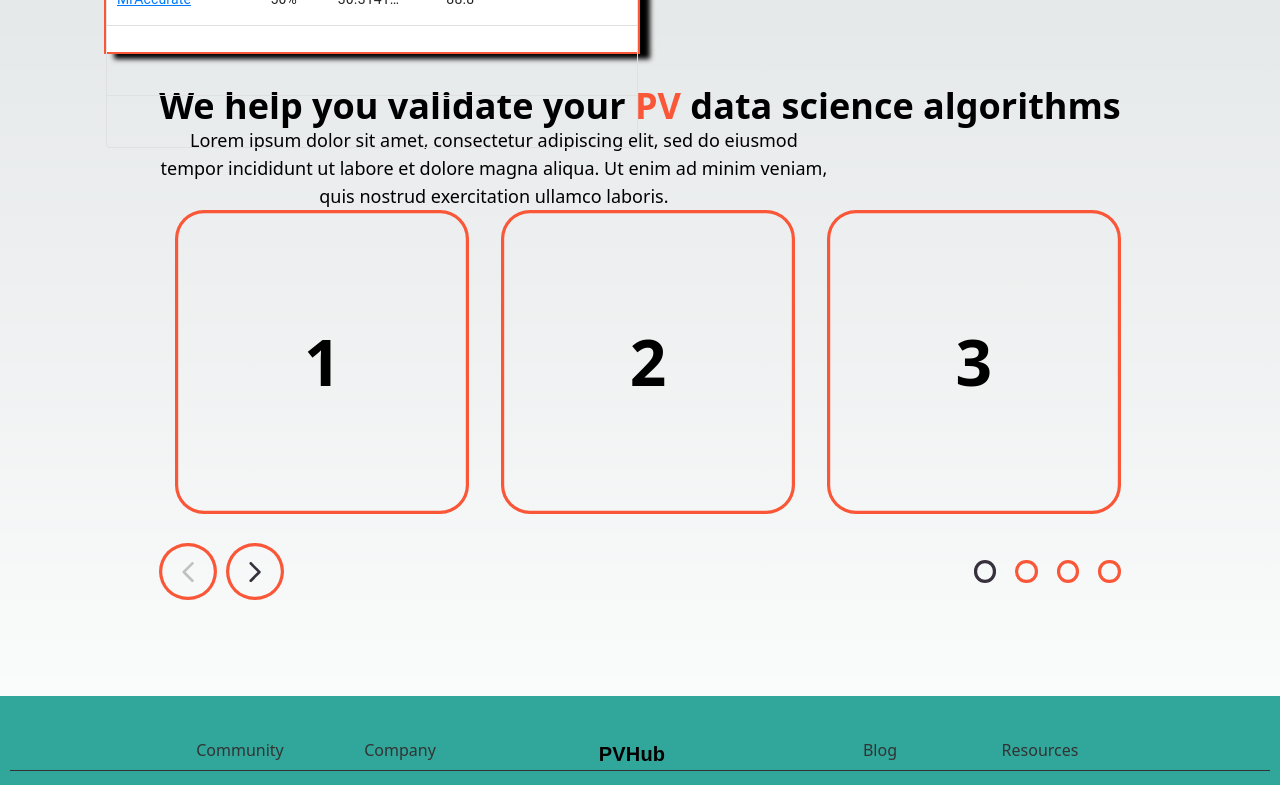
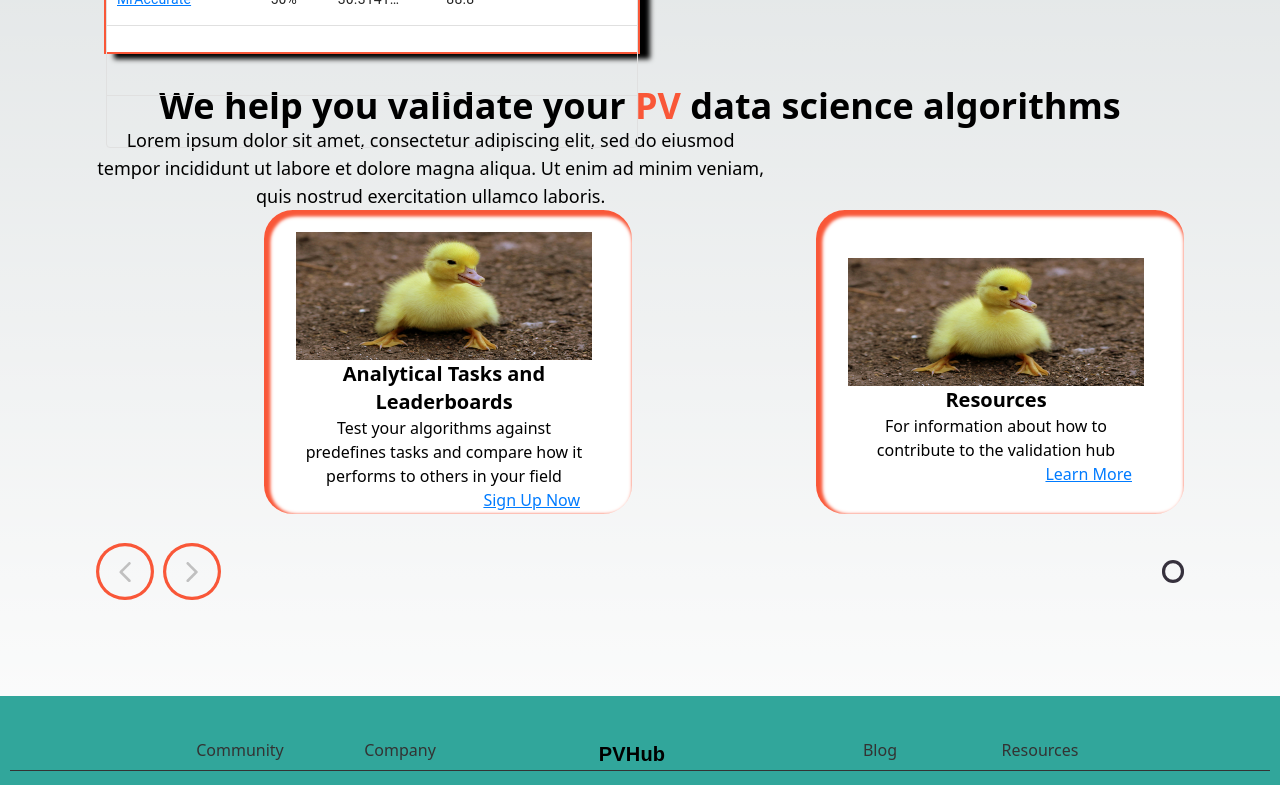
Before and after one commit to slacgismo/pv-validation-hub-client, a Next.js app: page / in a window 1280 px wide. Shown: the part 510-1295 px from the top of the page. Built offline with nearby package versions, Linux system fonts and the light colour scheme.

Commit message:
finished homepage and carousel, added external nav page
Signed-off-by: Duncan Ragsdale <88173870+Thistleman@users.noreply.github.com>

```diff
--- /dev/null
+++ b/src/app/(externLink)/external/page.tsx
@@ -0,0 +1,38 @@
+'use client';
+// *********** START OF IMPORTS ***********
+
+import React from 'react';
+import Link from 'next/link';
+
+// *********** MODULE IMPORTS ***********
+
+import Header from '@/app/modules/header/header';
+import Footer from '@/app/modules/footer/footer';
+import {useSearchParams} from 'next/navigation';
+
+// *********** REDUX IMPORTS ***********
+
+// *********** END OF IMPORTS ***********
+
+const LogoutPage: React.FC = (props) => {
+  const searchParams = useSearchParams();
+  const extURL = searchParams.get('exturl') || '';
+  return (
+    <div className="flex flex-col min-h-screen">
+      <Header />
+      <main className="flex min-h-screen flex-col
+    items-center justify-between p-24">
+        <div>You have selected a link that is navigating
+        you away from pv-validation-hub.org</div>
+        <div>The link is for: {extURL}</div>
+        <Link href={extURL} />
+
+        <div>You can return to the main page by clicking the link below:</div>
+        <Link href={'/'}>Return to main page</Link>
+      </main>
+      <Footer />
+    </div>
+  );
+};
+
+export default LogoutPage;
--- a/src/app/globals.css
+++ b/src/app/globals.css
@@ -141,10 +141,10 @@ START OF EMBLA CAROUSEL STYLES
 }
 
 .embla__slide__number {
-  box-shadow: inset 0 0 0 0.2rem var(--brand-primary);
+  box-shadow: inset 0.2rem 0.2rem 0.2rem 0.2rem var(--brand-primary);
+  background-color: white;
   border-radius: 1.8rem;
-  font-size: 4rem;
-  font-weight: 600;
+  margin-left: auto;
   display: flex;
   align-items: center;
   justify-content: center;
@@ -429,3 +429,7 @@ body {
 .smShadowed {
   box-shadow: 5px 3px 3px black;
 }
+
+.carouselImage {
+  height: 8rem
+}
--- a/src/app/homepage.tsx
+++ b/src/app/homepage.tsx
@@ -10,6 +10,7 @@ import Header from '@/app/modules/header/header';
 import Footer from '@/app/modules/footer/footer';
 import DemoBoard from '@/app/modules/homepage/demoTable';
 import EmblaCarousel from '@/app/modules/carousels/carouselBuilder';
+import Cards from '@/app/modules/carousels/carousel.json';
 
 // *********** CSS IMPORTS ***********
 
@@ -18,7 +19,7 @@ import '@/app/modules/modulecss/carousel.module.css';
 // *********** END OF IMPORTS ***********
 
 const OPTIONS: EmblaOptionsType = {align: 'start'};
-const SLIDES = [0, 1, 2, 3, 4, 5];
+const SLIDES = Cards;
 
 /**
  * The Home component is the main page of the app.
--- /dev/null
+++ b/src/app/modules/carousels/cardBuilder.tsx
@@ -0,0 +1,81 @@
+// *********** START OF IMPORTS ***********
+
+import React from 'react';
+import Image from 'next/image';
+import Link from 'next/link';
+
+// *********** MODULE IMPORTS ***********
+
+// *********** REDUX IMPORTS ***********
+
+// *********** END OF IMPORTS ***********
+
+/**
+ * Renders a carousel card.
+ *
+ * @param {number} id - The ID of the card.
+ * @param {string} title - The title of the card.
+ * @param {string} image - The image URL of the card.
+ * @param {string} description - The description of the card.
+ * @param {string} link - The link URL of the card.
+ * @return {JSX.Element}
+ */
+export default function CarouselCard({
+  id,
+  title,
+  image,
+  description,
+  link,
+  linkText,
+}: {
+  id: number,
+  title: string,
+  image: string,
+  description: string,
+  link: string,
+  linkText: string
+  }): React.JSX.Element {
+  return (
+    <div
+      key={id}
+      className='
+      grid
+      grid-column
+      justify-center
+      content-center
+      text-center
+      min-w-40
+      mr-10
+      mt-5
+      '
+    >
+      <div
+        key={id}
+        className='
+        w-full
+        overflow-hidden
+        relative
+        carouselImage
+        '
+      >
+        <Image
+          fill={true}
+          alt=''
+          src={image}
+          className='smShadowed'
+        />
+      </div>
+      <div className='text-xl font-bold'>
+        {title}
+      </div>
+      <p>
+        {description}
+      </p>
+      <div className='content-end justify-end text-right mr-3'>
+        <Link href={link} className='standardLink'>
+          {linkText}
+        </Link>
+      </div>
+    </div>
+  );
+}
--- /dev/null
+++ b/src/app/modules/carousels/carousel.json
@@ -0,0 +1,18 @@
+[
+    {
+        "id": 1,
+        "title": "Analytical Tasks and Leaderboards",
+        "description": "Test your algorithms against predefines tasks and compare how it performs to others in your field",
+        "image": "/static/assets/profilecovers/ducky.jpg",
+        "link": "/analyses",
+        "linkText": "Sign Up Now"
+    },
+    {
+        "id": 2,
+        "title": "Resources",
+        "description": "For information about how to contribute to the validation hub",
+        "image": "/static/assets/profilecovers/ducky.jpg",
+        "link": "/resources",
+        "linkText": "Learn More"
+    }
+]
--- a/src/app/modules/carousels/carouselBuilder.tsx
+++ b/src/app/modules/carousels/carouselBuilder.tsx
@@ -11,13 +11,23 @@ import {
   NextButton,
   usePrevNextButtons,
 } from '@/app/modules/carousels/carouselArrows';
+import CarouselCard from '@/app/modules/carousels/cardBuilder';
 
 // *********** REDUX IMPORTS ***********
 
 // *********** END OF IMPORTS ***********
 
+type Slide = {
+  id: number,
+  title: string,
+  image: string,
+  description: string,
+  link: string,
+  linkText: string,
+}
+
 type PropType = {
-  slides: number[]
+  slides: Slide[]
   options?: EmblaOptionsType
 }
 
@@ -39,11 +49,28 @@ const EmblaCarousel: React.FC<PropType> = (props) => {
     <section className="embla">
       <div className="embla__viewport" ref={emblaRef}>
         <div className="embla__container">
-          {slides.map((index) => (
-            <div className="embla__slide" key={index}>
-              <div className="embla__slide__number">{index + 1}</div>
-            </div>
-          ))}
+          {slides.map((slide, index) => {
+            const {id,
+              title,
+              image,
+              description,
+              link,
+              linkText,
+            } = slide;
+            return (
+              <div className="embla__slide embla__slide__number" key={index}>
+                <CarouselCard
+                  id={id}
+                  title={title}
+                  image={image}
+                  description={description}
+                  link={link}
+                  linkText={linkText}
+                />
+              </div>
+            );
+          }
+          )}
         </div>
       </div>
 
```
Also changed, not shown: public/static/terms.md (+130 -13 lines).
